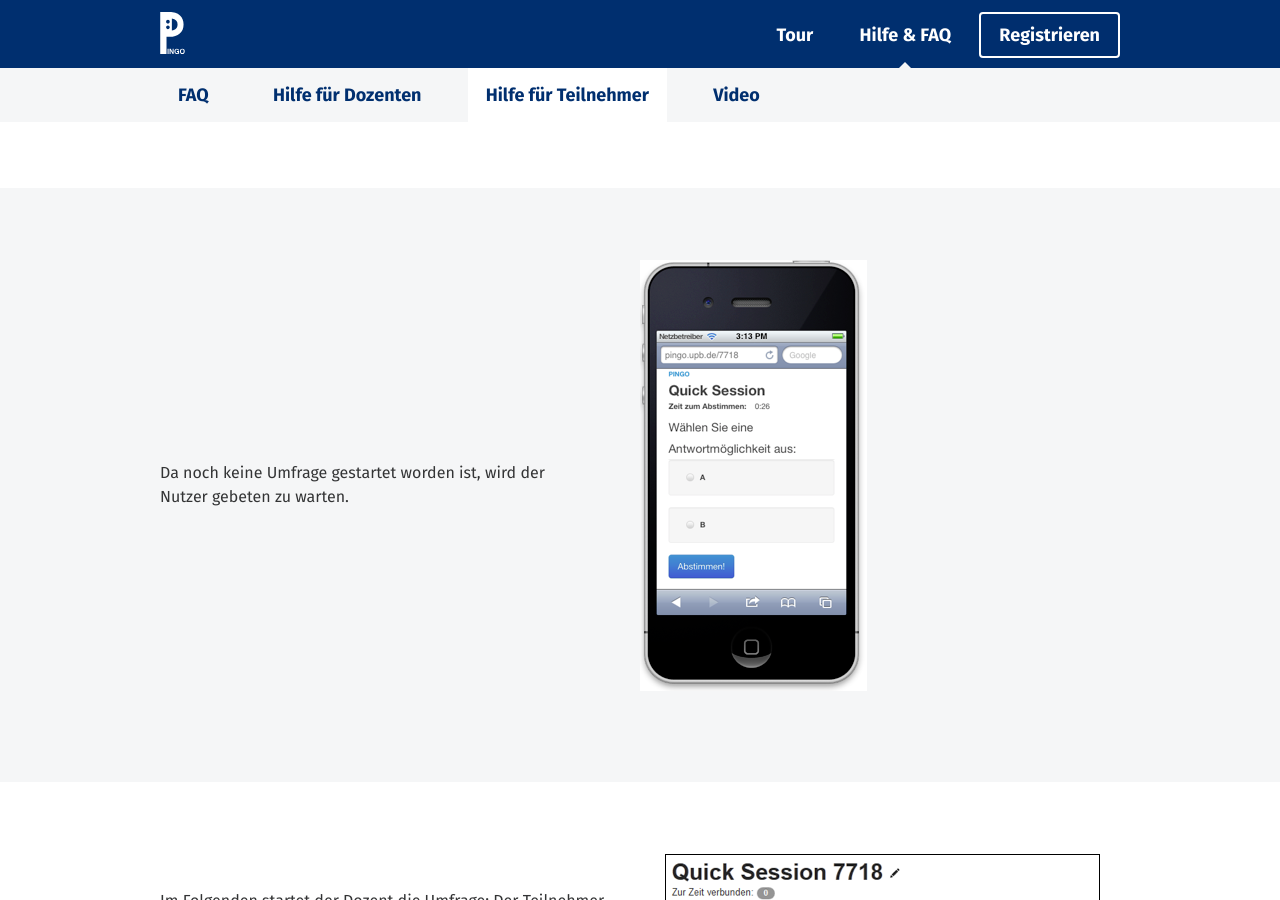
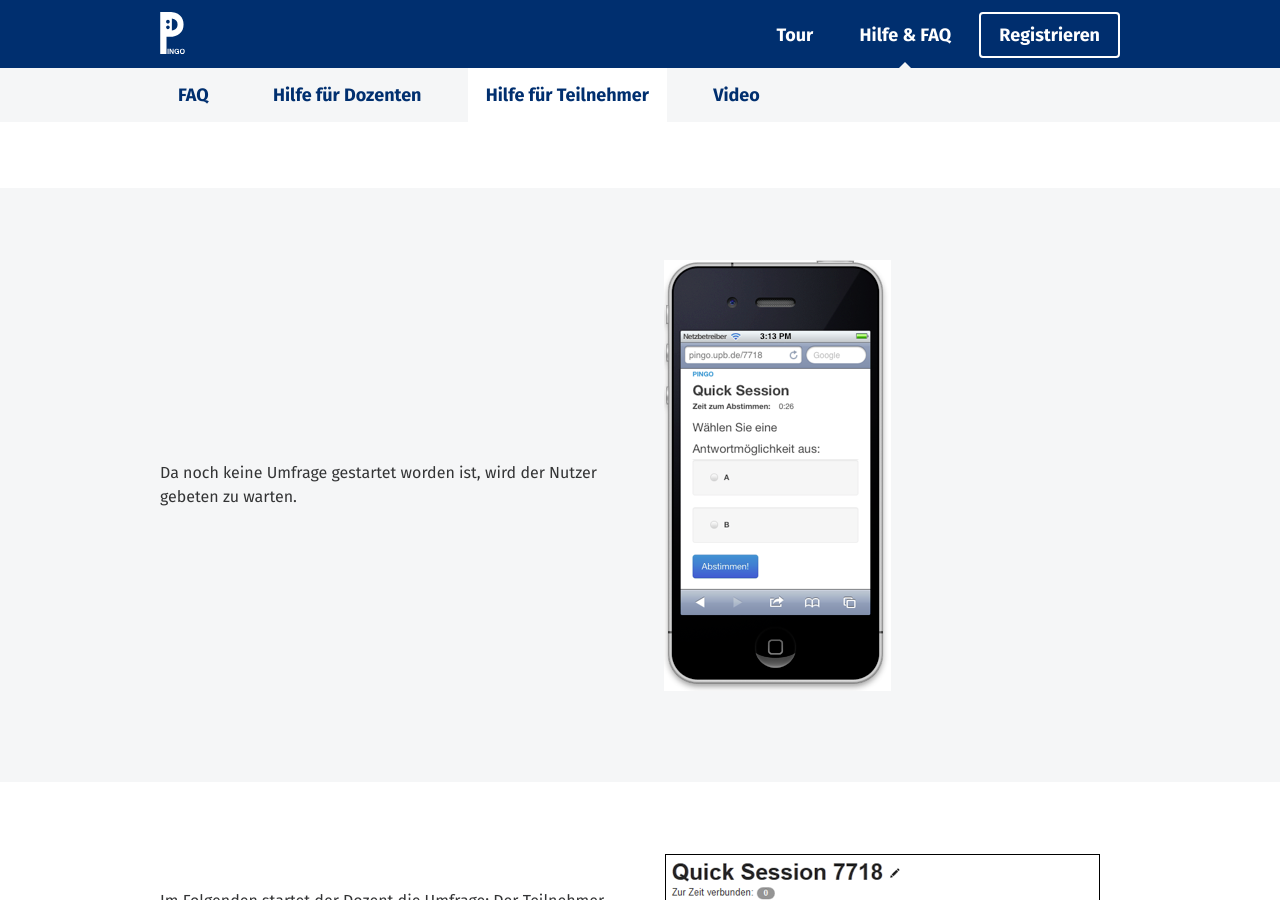
Before and after one commit to PingoUPB/pingoupb.github.io, a Jekyll site: the page built from de/faq/guide_student.html, in a window 1280 px wide and 900 px high, scrolled down 634 px. Built offline with Jekyll 4.4.1, drawn with Linux system fonts in a browser that asks for light colours; nearby versions of some CDN libraries; Markdown is read by kramdown in place of the engine named in the settings.

Commit message:
Student Guide Design #7

```diff
--- a/assets/scss/theme/_tour.scss
+++ b/assets/scss/theme/_tour.scss
@@ -14,8 +14,3 @@
 	text-align: center;
 	font-style: italic;
 }
-.guideimg{
-	padding: 15px;
-	border: medium solid #ececec;
-	background-color: white;
-	}
--- a/de/faq/guide_student.html
+++ b/de/faq/guide_student.html
@@ -14,7 +14,7 @@
 				<h1 class="hN">Nutzung von PINGO als Teilnehmer an einer Umfrage</h1>
 				<h2>Jeder mit einem Smartphone, Tablet oder Computer kann teilnehmen</h2>
 				<div class="grid grid--rev vertical-center">
-					<div style="max-width: 100%" class="grid__item one-half portable--one-whole cf">
+					<div class="grid__item one-half portable--one-whole cf fullsize">
 						<figure><img class="guideimg" src="/assets/img/guide/handybild1.PNG" alt="Devices" class="float--right portable--float-none"></figure>
 					</div>
 					<div class="grid__item one-half portable--one-whole">
@@ -28,7 +28,7 @@
 
 			<section class="tour-section tour-section--odd">
 				<div class="centered">
-					<div style="max-width: 100%" class="grid grid--rev vertical-center">
+					<div class="grid grid--rev vertical-center fullsize">
 						<div class="grid__item one-half portable--one-whole cf">
 							<figure><img class="guideimg" src="/assets/img/guide/handybild3.PNG" alt="Devices" class="float--right portable--float-none"></figure>
 						</div>
@@ -42,7 +42,7 @@
 				<section class="tour-section">
 					<div class="centered">
 						<div class="grid grid--rev vertical-center">
-							<div style="max-width: 100%" class="grid__item one-half portable--one-whole cf">
+							<div class="grid__item one-half portable--one-whole cf fullsize">
 								<figure><img class="guideimg" src="/assets/img/guide/studentbild.PNG" alt="Devices" class="float--right portable--float-none"></figure>
 							</div>
 							<div class="grid__item one-half portable--one-whole">
@@ -59,7 +59,7 @@
 						<div class="centered">
 							<h2>Die Teilnehmeransicht beim Stellen einer vordefinierten Frage oder Wiederholen einer editierten Umfrage</h2>
 							<div class="grid grid--rev vertical-center">
-								<div style="max-width: 100%" class="grid__item one-half portable--one-whole cf">
+								<div class="grid__item one-half portable--one-whole cf fullsize">
 									<figure><img class="guideimg" src="/assets/img/guide/handybild4.PNG" alt="Devices" class="float--right portable--float-none"></figure>
 								</div>
 								<div class="grid__item one-half portable--one-whole">
```
